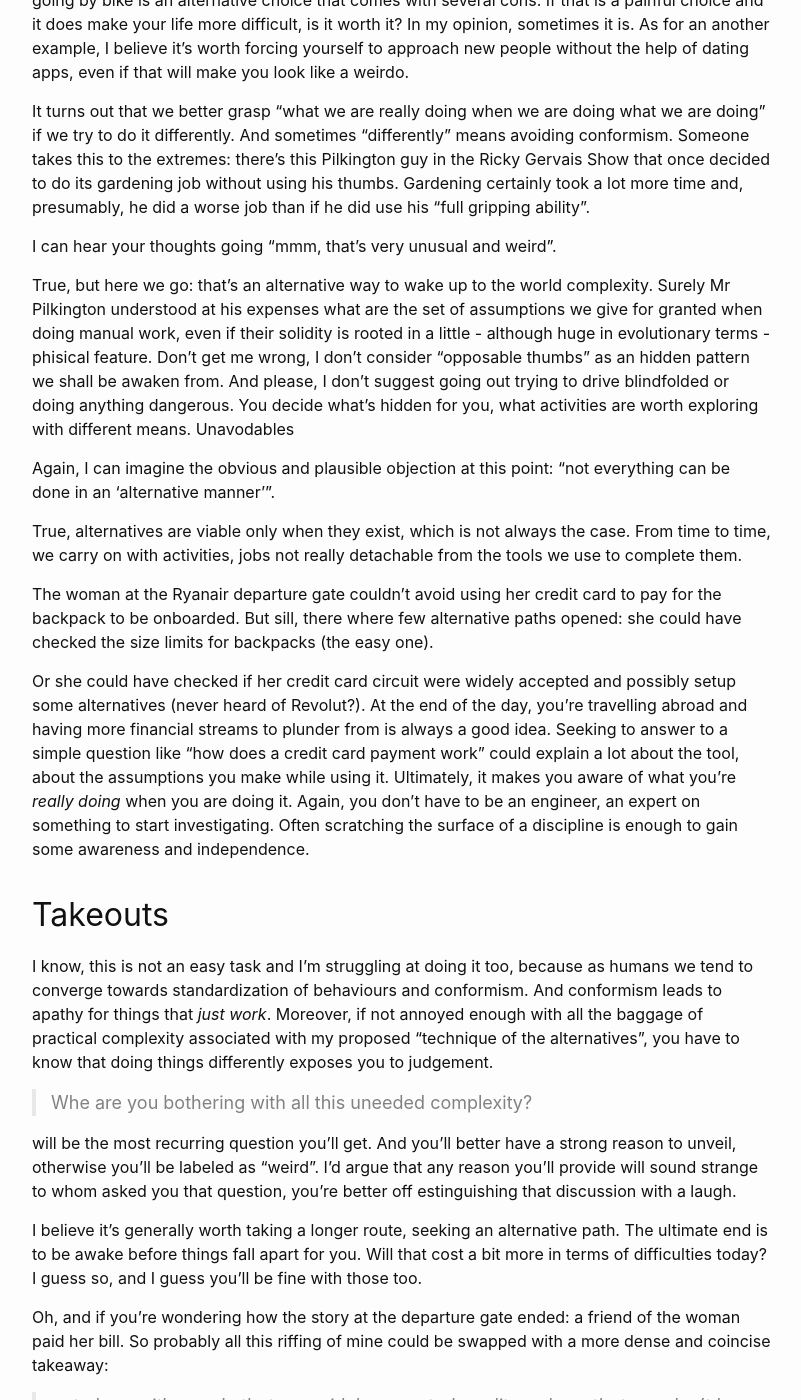
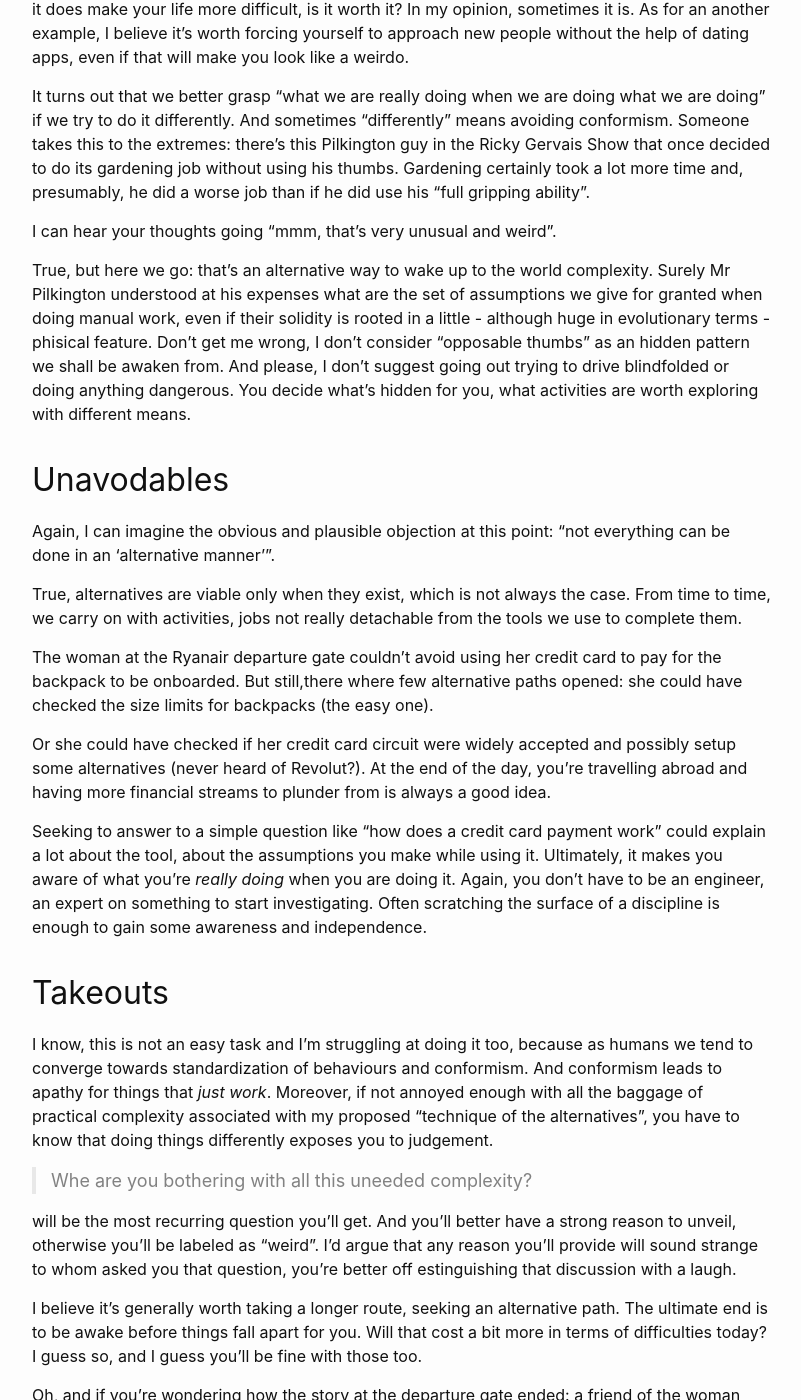
Before and after one commit to FiliTol/FiliTol.github.io, a Jekyll site: the page built from _posts/2025-02-13-The-Power-Of-Alternatives.md, in a window 1280 px wide and 1400 px high, scrolled down 4100 px. Shown: the whole window, without its empty margins (238-1039 px from the left). Built offline with Jekyll 4.4.1, drawn with Linux system fonts in a browser that asks for light colours; some of the changed text lies outside the part shown.

Commit message:
Fix to deleted article

```diff
--- a/_posts/2025-02-13-The-Power-Of-Alternatives.md
+++ b/_posts/2025-02-13-The-Power-Of-Alternatives.md
@@ -19,9 +19,11 @@ They say Fortune's goddess is blindfolded, but who's certainly not blindfolded
 is the Ryanair employee at the gate, and your bag caught her attention immediately.
 You two go into an argument and turns out an extra price must be paid in order
 to get the backpack on the aircraft.
+
 Let's say you're a bit angry at this point, which is understandable because you
 hoped you could get away with it pretty easily. Anyways, luck didn't assist you,
 it's time to take out the credit card and pay for that doomed backpack to be onboarded.
+
 As if it were all staged, the card payment fails: Fortune's goddess seems not only
 to be blindfolded, she's definitely on a long vacation too.
 You feel the urge to justify yourself: "I'm not broke, am I?" you joke with the
@@ -30,10 +32,10 @@ Ryanair employee, as if she cared about your jokes.
 The card has been rejected for technical reasons: it belongs to a payment circuit
 not supported by Ryanair systems. Which doesn't make you broke, but definitely unable to pay.
 
+## What are you doing?
+
 Although fictional, this short story describes something that could have happened
 to anyone. In fact, something similar happened to the woman next to me during a real Ryanair flight.
-
-## What are you doing?
 
 I happened to be on the same flight, on the other side of the aisle, with a bag
 way more "out of limits" than the one belonging to the unlucky woman.
@@ -41,7 +43,6 @@ way more "out of limits" than the one belonging to the unlucky woman.
 Having assisted to all that, a couple of thoughts sprung to my mind:
 
 1. Wow, I got really lucky, I could have been in her shoes now;
-
 2. Is it even possible for someone to not know what payment circut is her card using?!
 And bare with me, this could have happened to a man too, it's not a matter of sex.
 
@@ -59,9 +60,7 @@ All this reminded me of a sentence I read somewhere weeks ago and forgot about:
 > *What are we doing when we are doing what we are doing?*
 
 What are we really doing when we take out our card to pay something?
-
 What are we really doing when we write chat messages using a messaging app?
-
 What are we really doing when we are driving our car or walking with a friend in a park?
 
 Turns out, we don't know.
@@ -209,7 +208,8 @@ we shall be awaken from.
 And please, I don't suggest going out trying to drive blindfolded or doing
 anything dangerous. You decide what's hidden for you, what activities are worth
 exploring with different means.
-Unavodables
+
+## Unavodables
 
 Again, I can imagine the obvious and plausible objection at this point: "not
 everything can be done in an 'alternative manner'".
@@ -219,13 +219,14 @@ From time to time, we carry on with activities, jobs not really detachable from
 the tools we use to complete them.
 
 The woman at the Ryanair departure gate couldn't avoid using her credit card
-to pay for the backpack to be onboarded. But sill, there where few alternative
+to pay for the backpack to be onboarded. But still,there where few alternative
 paths opened: she could have checked the size limits for backpacks (the easy one).
 
 Or she could have checked if her credit card circuit were widely accepted and
 possibly setup some alternatives (never heard of Revolut?). At the end of the day,
 you're travelling abroad and having more financial streams to plunder from is always
 a good idea.
+
 Seeking to answer to a simple question like "how does a credit card payment work"
 could explain a lot about the tool, about the assumptions you make while using it.
 Ultimately, it makes you aware of what you're *really doing* when you are doing it.
```
Also changed, not shown: other parts of _posts/2025-02-13-The-Power-Of-Alternatives.md (+3 -3 lines).
